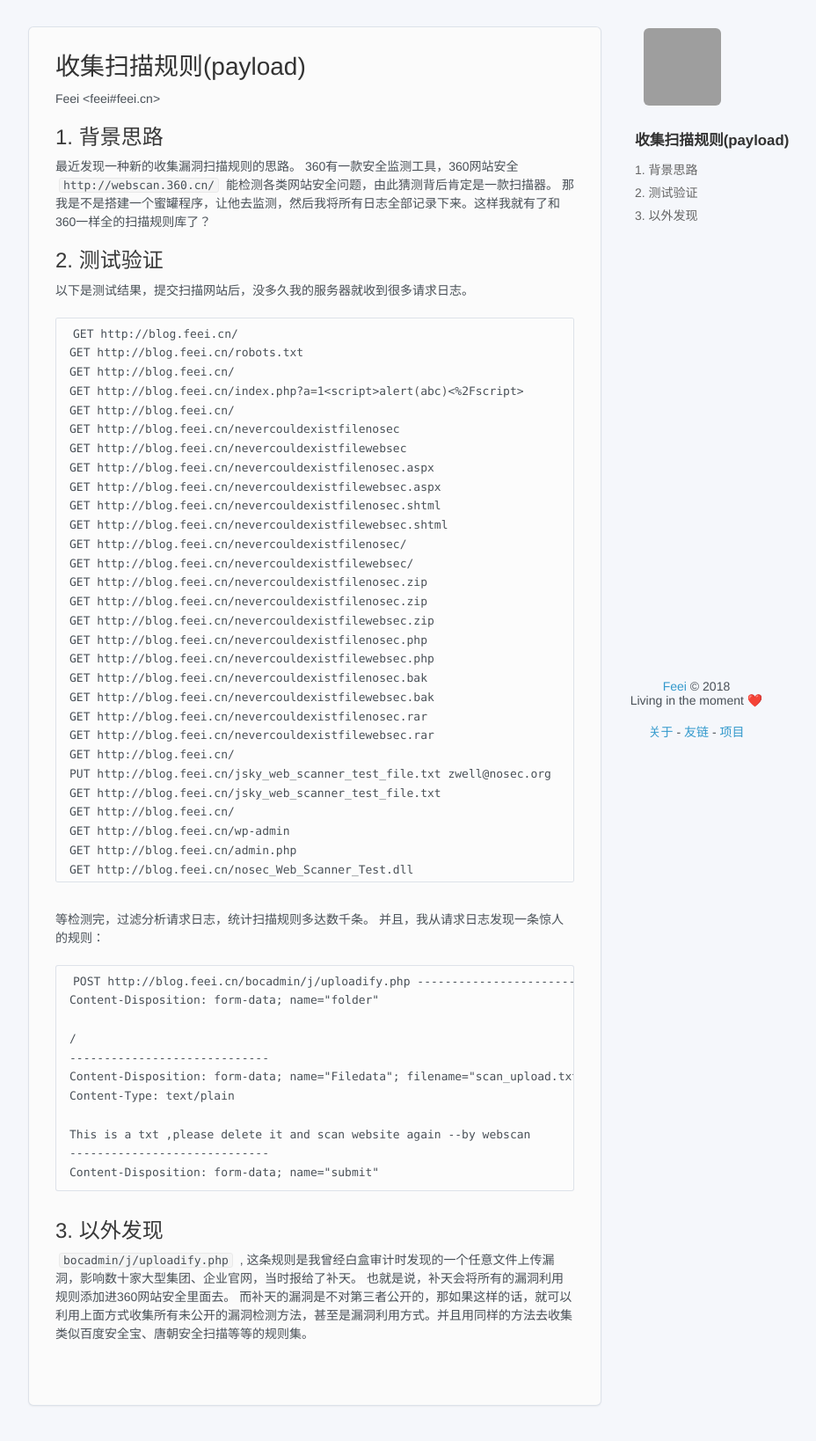
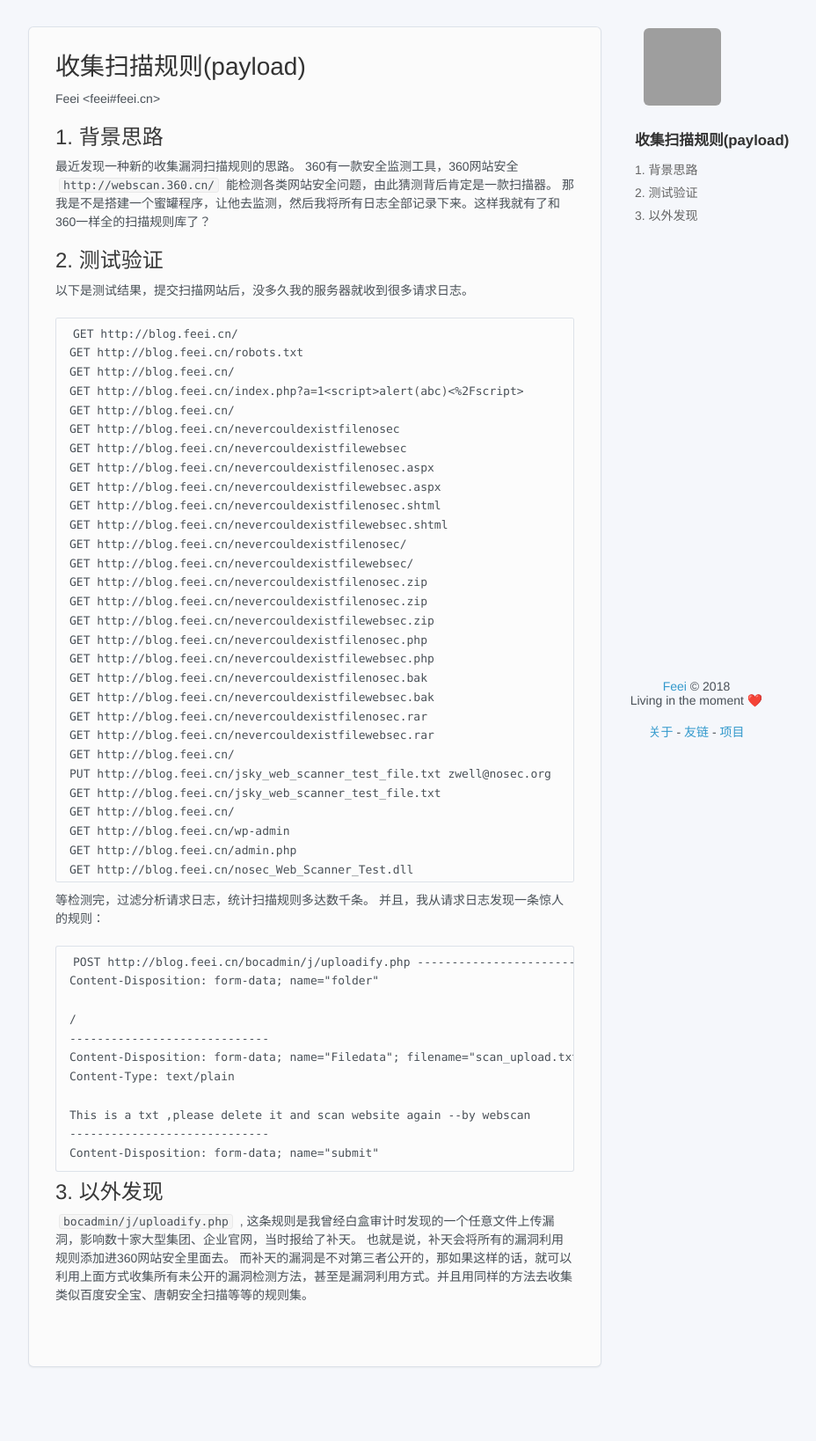
Before and after one commit to limengmingx/Papers, a Jekyll site: the page built from payload.md, in a window 1280 px wide. Shown: the whole page at 88% size, without its empty margins (283-1211 px from the left). Built offline with Jekyll 4.4.1, drawn with Linux system fonts in a browser that asks for light colours; our own code applies the rules of GitHub Pages for plain Markdown files; comment, search, counter and statistics services are not loaded; after the commit the page ends 1594 px from its top, so only the background shows below that; grey boxes are pictures that could not be loaded.

Commit message:
Update style.scss

```diff
--- a/assets/css/style.scss
+++ b/assets/css/style.scss
@@ -254,7 +254,7 @@ table {
 }
 
 .highlight {
-    margin: 1rem 0 2rem;
+    margin: 10px 0;
     border: 1px solid #0028641f;
     border-radius: 3px;
     font-size: 0.9375rem;
```
